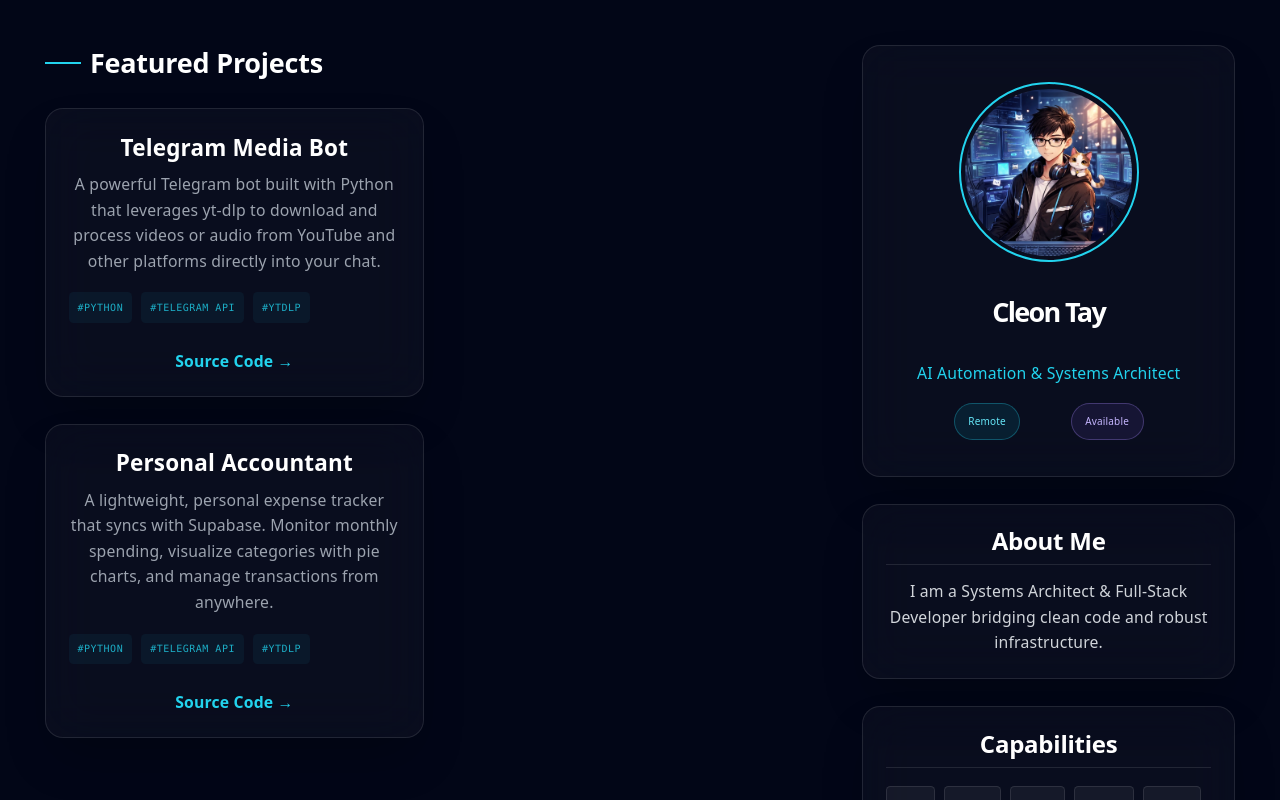
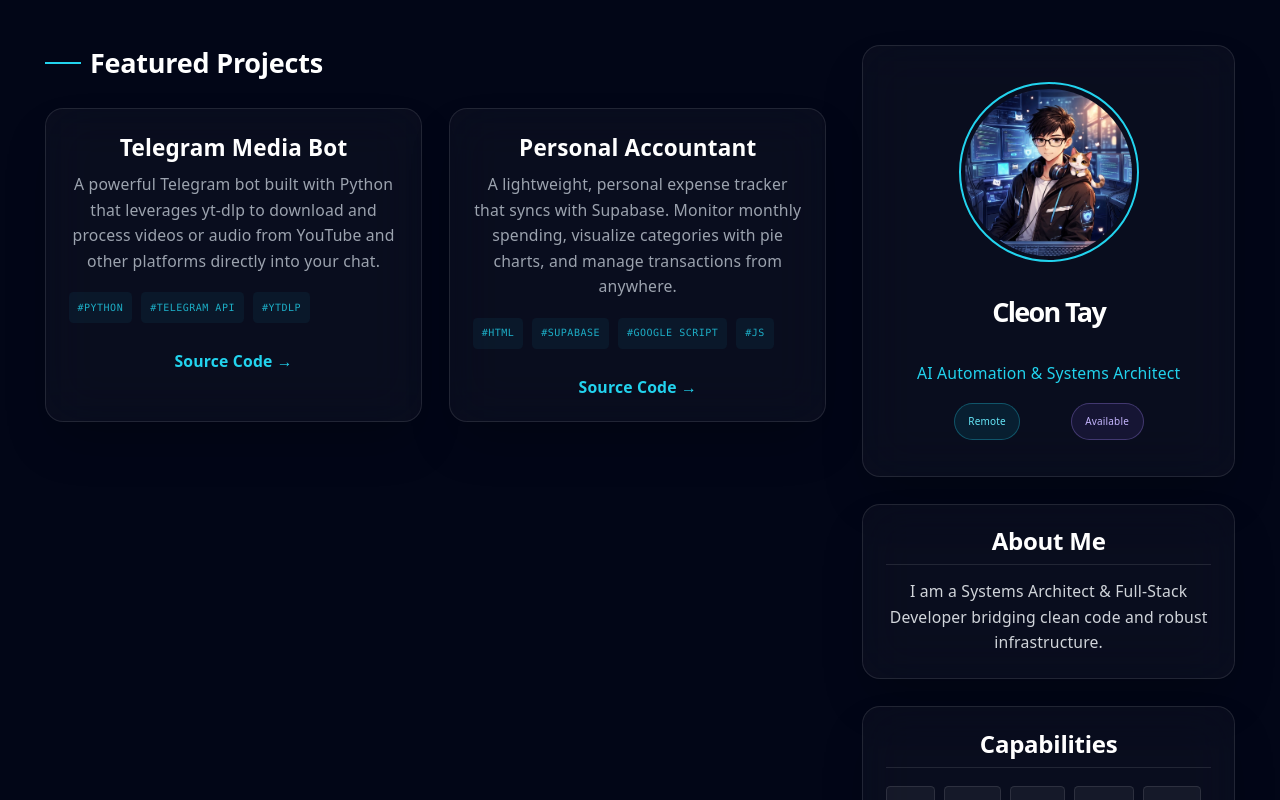
Before and after one commit to cleontay/cleontay.github.io, a React (Vite) app: page / in a window 1280 px wide. Shown: the top 800 px of the page. Built offline with nearby package versions, Linux system fonts and the light colour scheme.

Commit message:
Change 2 col per row

```diff
--- a/src/App.jsx
+++ b/src/App.jsx
@@ -11,7 +11,7 @@ const projects = [
     title: "Personal Accountant",
     desc: "A lightweight, personal expense tracker that syncs with Supabase. Monitor monthly spending, visualize categories with pie charts, and manage transactions from anywhere.",
     link: "https://github.com/cleontay/P-Accountant",
-    tags: ["Python", "Telegram API", "YTDLP"]
+    tags: ["HTML", "Supabase", "Google Script", "JS"]
   },
 ];
 
@@ -30,11 +30,11 @@ export default function Portfolio() {
             </h2>
           </div>
 
-          <div className="flex flex-wrap gap-6">
+          <div className="grid grid-cols-1 md:grid-cols-2 gap-6">
             {projects.map((p, i) => (
               <Card
                 key={i}
-                className="w-full md:w-[calc(50%-12px)] min-h-[280px] flex flex-col justify-between"
+                className="min-h-[280px] flex flex-col justify-between"
               >
                 <div>
                   <h3 className="font-bold text-xl text-white mb-2">{p.title}</h3>
```
